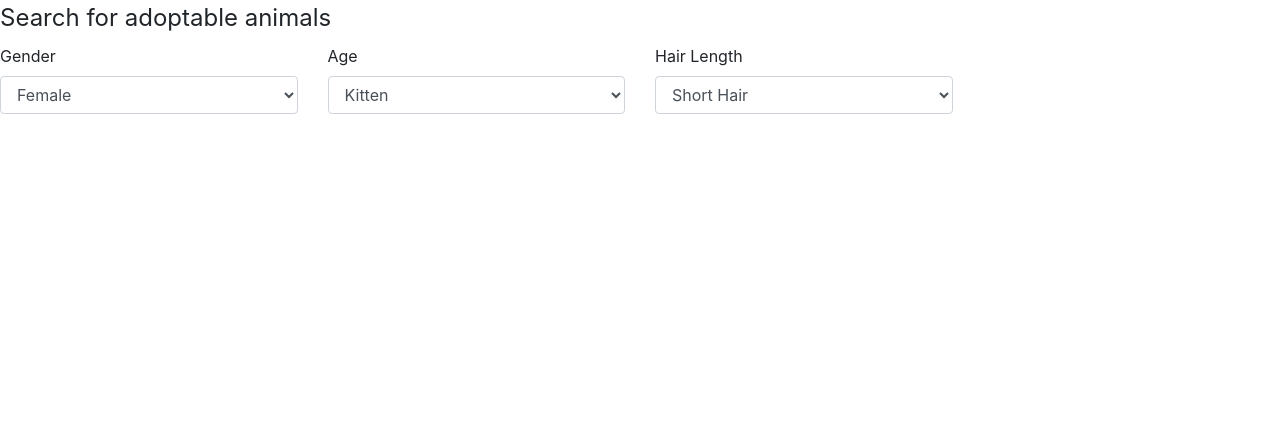
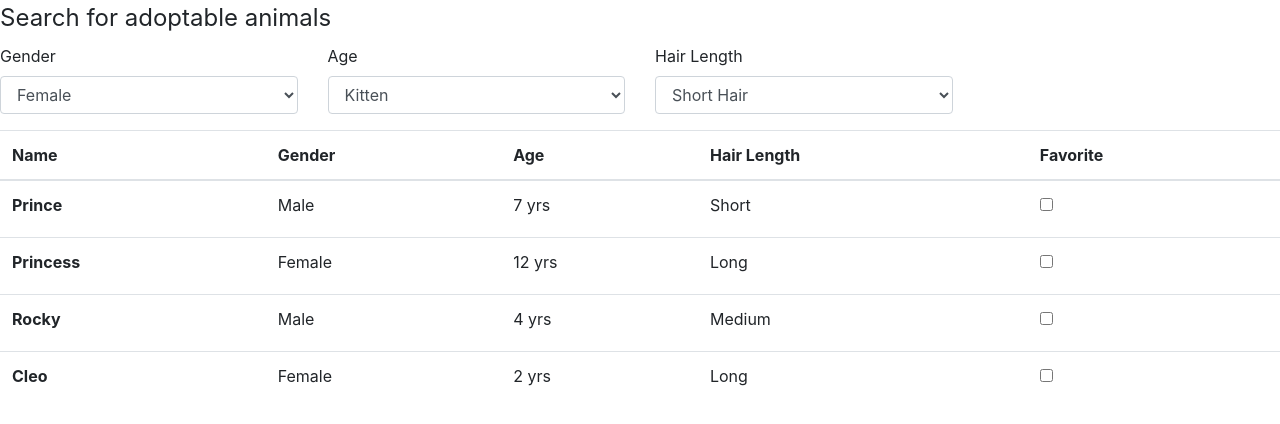
Before and after one commit to kkaschke/Plantsville-Cat-Rescue, a plain HTML site: page index.html in a window 1280 px wide. Drawn offline with nearby package versions, Linux system fonts and the light colour scheme.

Commit message:
Update index.html

```diff
--- a/index.html
+++ b/index.html
@@ -48,6 +48,67 @@
 
         </div>
     </fieldset>
+    <table class="table">
+  <thead>
+    <tr>
+      <th scope="col">Name</th>
+      <th scope="col">Gender</th>
+      <th scope="col">Age</th>
+      <th scope="col">Hair Length</th>
+      <th scope="col">Favorite</th>
+    </tr>
+  </thead>
+  <tbody>
+    <tr>
+      <th scope="row">Prince</th>
+      <td>Male</td>
+      <td>7 yrs</td>
+      <td>Short</td>
+      <td><label for="id-of-input" class="custom-checkbox">
+        <input type="checkbox" id="id-of-input"/>
+        <i class="glyphicon glyphicon-star-empty"></i>
+        <i class="glyphicon glyphicon-star"></i>
+        <span></span>
+      </label></td>
+    </tr>
+    <tr>
+      <th scope="row">Princess</th>
+      <td>Female</td>
+      <td>12 yrs</td>
+      <td>Long</td>
+      <td><label for="id-of-input" class="custom-checkbox">
+        <input type="checkbox" id="id-of-input"/>
+        <i class="glyphicon glyphicon-star-empty"></i>
+        <i class="glyphicon glyphicon-star"></i>
+        <span></span>
+      </label></td>
+    </tr>
+    <tr>
+      <th scope="row">Rocky</th>
+      <td>Male</td>
+      <td>4 yrs</td>
+      <td>Medium</td>
+      <td><label for="id-of-input" class="custom-checkbox">
+        <input type="checkbox" id="id-of-input"/>
+        <i class="glyphicon glyphicon-star-empty"></i>
+        <i class="glyphicon glyphicon-star"></i>
+        <span></span>
+      </label></td>
+    </tr>
+        <tr>
+      <th scope="row">Cleo</th>
+      <td>Female</td>
+      <td>2 yrs</td>
+      <td>Long</td>
+      <td><label for="id-of-input" class="custom-checkbox">
+        <input type="checkbox" id="id-of-input"/>
+        <i class="glyphicon glyphicon-star-empty"></i>
+        <i class="glyphicon glyphicon-star"></i>
+        <span></span>
+      </label></td>
+    </tr>
+  </tbody>
+</table>
 
 
 </body>
```
